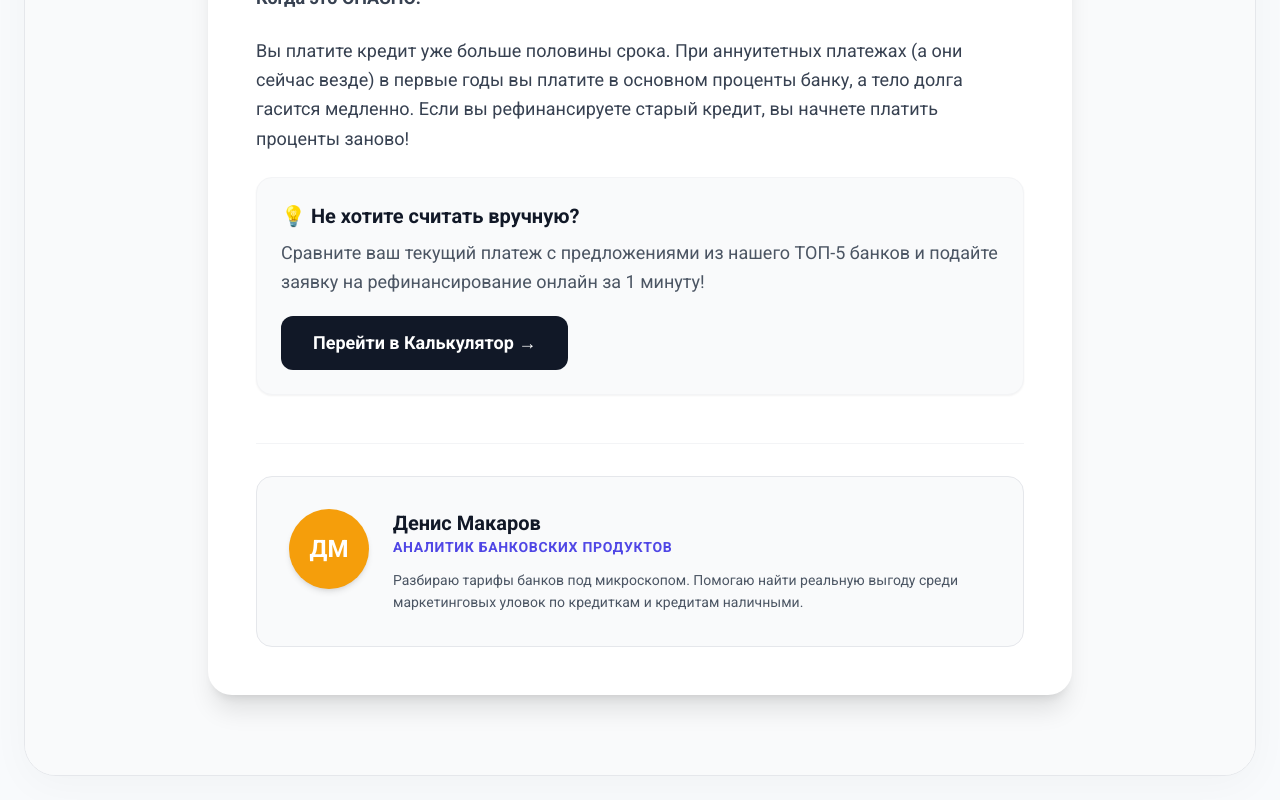
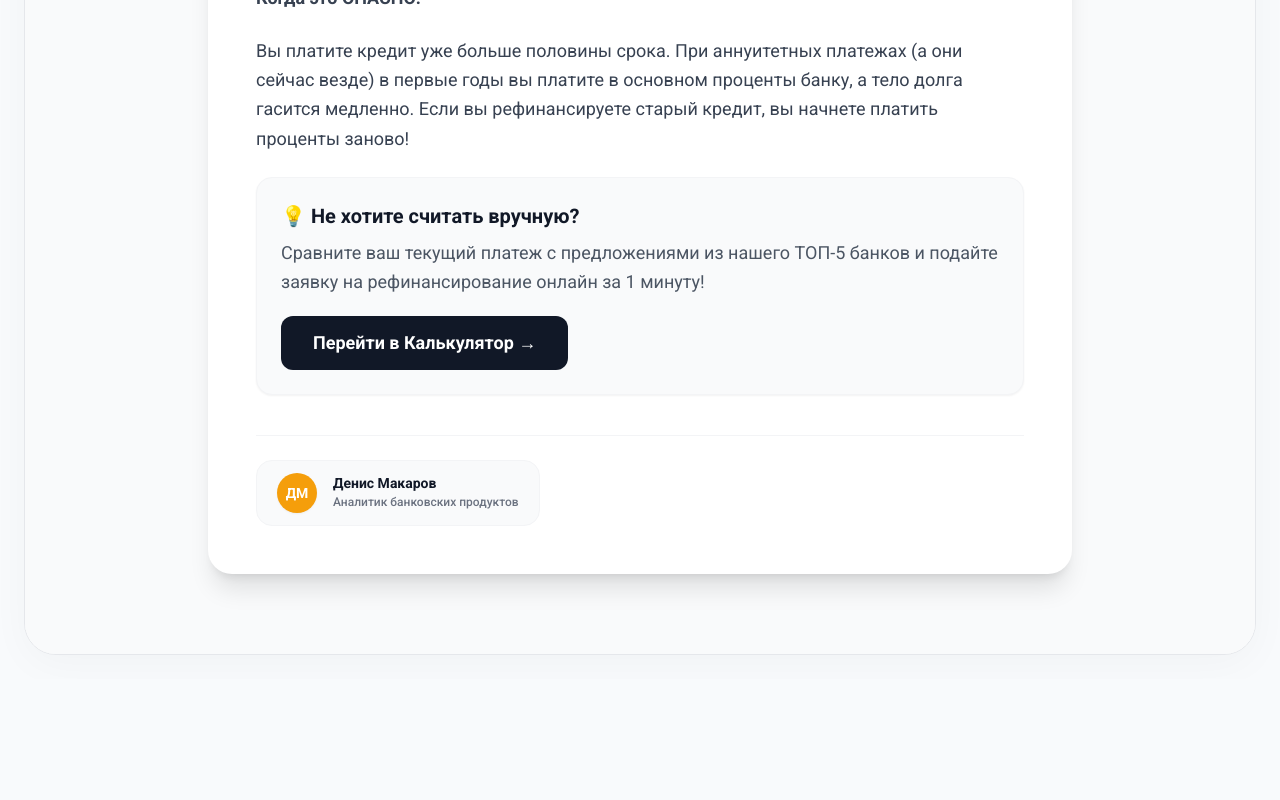
Before and after one commit to Gogih43/finprosto-1, a Next.js app: page /article/1 in a window 1280 px wide. Shown: the part 983-1783 px from the top of the page. After the commit the page ends 1662 px from the top, so only its background shows below. Built offline with nearby package versions, Linux system fonts and the light colour scheme.

Commit message:
Update page.tsx

```diff
--- a/app/article/[id]/page.tsx
+++ b/app/article/[id]/page.tsx
@@ -1,4 +1,4 @@
-import { articlesData } from '../../../data/articles'; // проверь путь к файлу
+import { articlesData } from '../../../data/articles';
 import { Metadata } from 'next';
 import Link from 'next/link';
 
@@ -25,58 +25,30 @@ export function generateMetadata({ params }: { params: { id: string } }): Metada
   };
 }
 
-// === УМНЫЙ ВЫБОР ЭКСПЕРТА (6 ЭКСПЕРТОВ + РЕДАКЦИЯ) ===
+// === УМНЫЙ ВЫБОР ЭКСПЕРТА (Только Имя и Должность) ===
 const getExpert = (category: string) => {
   const cat = category.toLowerCase().trim();
 
-  // 1. Юрист
   if (['банкротство', 'долги', 'закон', 'право'].includes(cat)) {
-    return {
-      name: "Анна Лебедева", role: "Кредитный юрист", color: "bg-red-500", initials: "АЛ",
-      text: "Анализирую законы и помогаю законно избавиться от долгов. Слежу за тем, чтобы банки и коллекторы не нарушали права заемщиков."
-    };
+    return { name: "Анна Лебедева", role: "Кредитный юрист", color: "bg-red-500", initials: "АЛ" };
   }
-  // 2. Ипотека и Авто
   if (['ипотека', 'недвижимость', 'авто'].includes(cat)) {
-    return {
-      name: "Виктор Смирнов", role: "Эксперт по залогам", color: "bg-blue-600", initials: "ВС",
-      text: "Проверяю скрытые условия в договорах на крупные суммы. Моя цель — уберечь вас от переплат и навязанных страховок на длинных дистанциях."
-    };
+    return { name: "Виктор Смирнов", role: "Эксперт по залогам", color: "bg-blue-600", initials: "ВС" };
   }
-  // 3. Банковский сектор
   if (['кредиты', 'карты', 'страхование'].includes(cat)) {
-    return {
-      name: "Денис Макаров", role: "Аналитик банковских продуктов", color: "bg-amber-500", initials: "ДМ",
-      text: "Разбираю тарифы банков под микроскопом. Помогаю найти реальную выгоду среди маркетинговых уловок по кредиткам и кредитам наличными."
-    };
+    return { name: "Денис Макаров", role: "Аналитик банковских продуктов", color: "bg-amber-500", initials: "ДМ" };
   }
-  // 4. Инвестиции
   if (['инвестиции', 'сбережения', 'криптовалюта'].includes(cat)) {
-    return {
-      name: "Михаил Тарасов", role: "Финансовый аналитик", color: "bg-emerald-600", initials: "МТ",
-      text: "Помогаю сохранить и приумножить капитал. Анализирую ставки по вкладам, фондовый рынок и новые цифровые активы."
-    };
+    return { name: "Михаил Тарасов", role: "Финансовый аналитик", color: "bg-emerald-600", initials: "МТ" };
   }
-  // 5. Бизнес и Налоги
   if (['бизнес', 'налоги', 'карьера'].includes(cat)) {
-    return {
-      name: "Елена Волкова", role: "Бизнес-консультант", color: "bg-purple-600", initials: "ЕВ",
-      text: "Объясняю сложные налоговые режимы простым языком. Помогаю ИП и самозанятым оптимизировать расходы и не получать штрафы от ФНС."
-    };
+    return { name: "Елена Волкова", role: "Бизнес-консультант", color: "bg-purple-600", initials: "ЕВ" };
   }
-  // 6. Социальная сфера
   if (['пособия', 'пенсия', 'семья'].includes(cat)) {
-    return {
-      name: "Ольга Никитина", role: "Специалист по соц. программам", color: "bg-pink-500", initials: "ОН",
-      text: "Слежу за новыми выплатами от государства. Пишу пошаговые инструкции, как получить материнский капитал, льготы и надбавки к пенсии."
-    };
+    return { name: "Ольга Никитина", role: "Специалист по соц. программам", color: "bg-pink-500", initials: "ОН" };
   }
 
-  // 7. Дефолт (Редакция) для Лайфхаков, Безопасности, Новостей и т.д.
-  return {
-    name: "Редакция FINПРОСТО", role: "Независимая аналитика", color: "bg-gray-800", initials: "FP",
-    text: "Мы ежедневно мониторим финансовый рынок, изучаем законы РФ и мошеннические схемы, чтобы предоставлять вам только проверенную информацию."
-  };
+  return { name: "Редакция FINПРОСТО", role: "Независимая аналитика", color: "bg-gray-800", initials: "FP" };
 };
 
 // === САМА СТРАНИЦА ===
@@ -85,7 +57,6 @@ export default function ArticlePage({ params }: { params: { id: string } }) {
 
   if (!article) return <div className="text-center py-20 text-2xl font-bold">Статья не найдена</div>;
 
-  // Вызываем функцию для получения эксперта
   const expert = getExpert(article.category);
 
   return (
@@ -118,21 +89,17 @@ export default function ArticlePage({ params }: { params: { id: string } }) {
               dangerouslySetInnerHTML={{ __html: article.content }}
             />
 
-            {/* ⚡ ВЕЧНЫЙ БЛОК ЭКСПЕРТА ДЛЯ SEO (БЕЗ КАРТИНОК) ⚡ */}
-            <div className="mt-12 pt-8 border-t border-gray-100">
-              <div className="bg-gray-50 rounded-2xl p-6 md:p-8 flex flex-col md:flex-row items-center md:items-start gap-6 border border-gray-200">
-
-                {/* CSS Аватарка с инициалами */}
-                <div className={`w-20 h-20 shrink-0 rounded-full flex items-center justify-center text-white text-2xl font-black shadow-md ${expert.color}`}>
+            {/* ⚡ КОМПАКТНЫЙ БЛОК ЭКСПЕРТА ⚡ */}
+            <div className="mt-10 pt-6 border-t border-gray-100 flex items-center justify-start">
+              <div className="inline-flex items-center gap-4 bg-gray-50 py-3 px-5 rounded-2xl border border-gray-100">
+                {/* Маленький кружок */}
+                <div className={`w-10 h-10 shrink-0 rounded-full flex items-center justify-center text-white text-sm font-black shadow-sm ${expert.color}`}>
                   {expert.initials}
                 </div>
-
-                <div className="text-center md:text-left">
-                  <h4 className="text-xl font-bold text-gray-900">{expert.name}</h4>
-                  <p className="text-sm font-bold text-indigo-600 mb-3 uppercase tracking-wider">{expert.role}</p>
-                  <p className="text-gray-600 text-sm leading-relaxed">
-                    {expert.text}
-                  </p>
+                {/* Только имя и должность */}
+                <div>
+                  <h4 className="text-sm font-bold text-gray-900 leading-tight">{expert.name}</h4>
+                  <p className="text-xs text-gray-500 font-medium mt-0.5">{expert.role}</p>
                 </div>
               </div>
             </div>
```
